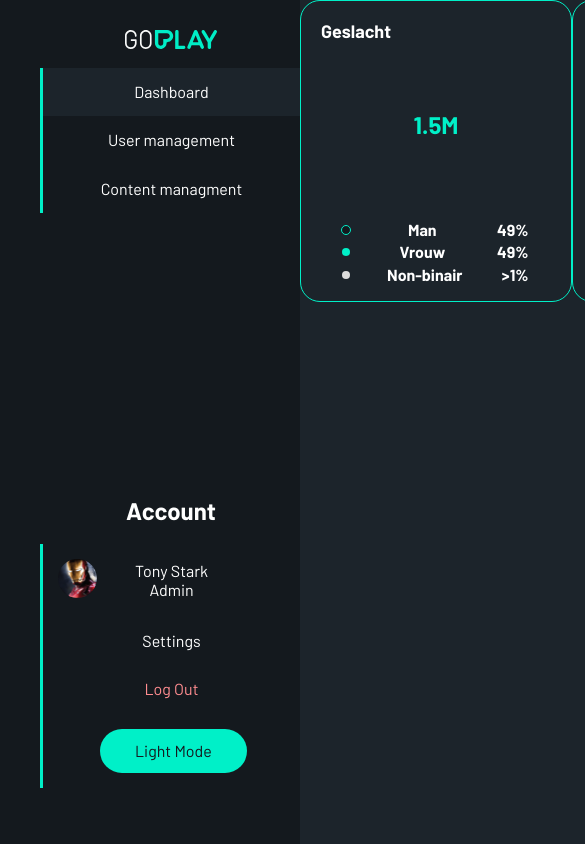
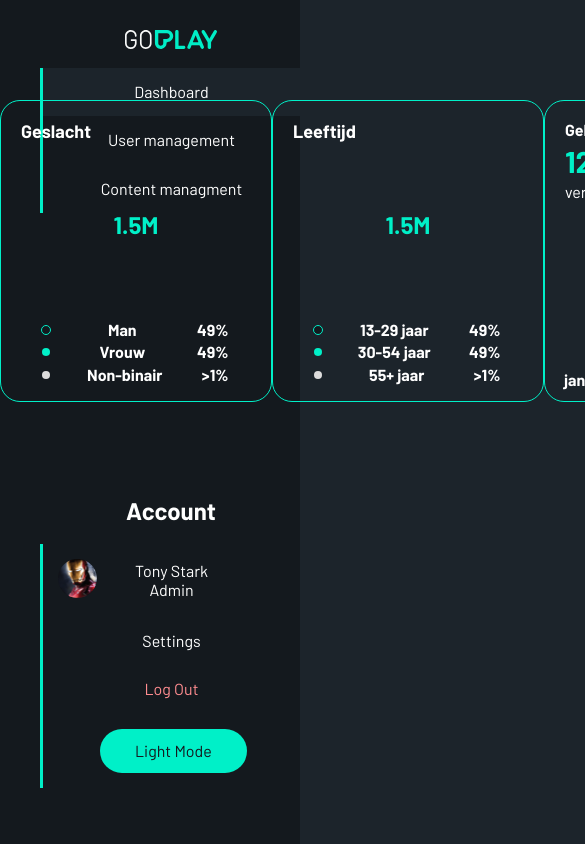
Before and after one commit to howest-WDD/opdracht-5-dashboard-groep-4-goplay, a website: page index.html in a window 390 px wide. Shown: the top 844 px of the page, 585 px wide, since content can reach past the window. Drawn offline with nearby package versions, Linux system fonts and the light colour scheme; files that its build step writes are made by us from their sources.

Commit message:
made grid responsive

```diff
--- a/index.html
+++ b/index.html
@@ -19,8 +19,7 @@
 		<script type="module" src="./dist/main-min.js"></script>
 	</head>
 	<body class="o-darkmode o-grid">
-		<nav>
-			<div class="wrapper">
+		<nav class="wrapper">
 			<div class="sidebar">
 				<img class="logo" src="/assets/svg/logo.svg" alt="GoPlay">
 				<ul>
@@ -47,7 +46,6 @@
 						<li class="item"><a class="item__accent" href="#">Log Out</a></li>
 						<li class="dark"><a class="c-button js-darkmode" href="#">Light Mode</a></li>
 					</ul>
-					</div>
 				</div>
 			</div>
 		</nav>
--- a/scss/components/_component.graph.scss
+++ b/scss/components/_component.graph.scss
@@ -2,7 +2,7 @@
 
 .c-graphs {
 	display: flex;
-	grid-area: content;
+	grid-area: 'content';
 }
 
 .c-doGraph {
--- a/scss/components/_component.nav.scss
+++ b/scss/components/_component.nav.scss
@@ -1,7 +1,7 @@
 @use '../settings/colors' as color;
 
 .wrapper {
-	grid-area: nav;
+	grid-area: 'nav';
 
 	display: flex;
 	position: relative;
--- a/scss/objects/_object.grid.scss
+++ b/scss/objects/_object.grid.scss
@@ -1,11 +1,22 @@
+@use '../tools/tools.breakpoints' as bp;
+
 .o-grid {
 	display: grid;
 
-	grid-template-rows: 1fr;
-	grid-template-columns: 300px 1fr;
+	grid-template-rows: 100px 1fr;
+	grid-template-columns: 1fr;
 
-	grid-template-areas: 'nav content';
+	grid-template-areas:
+		'nav'
+		'content';
 
 	gap: 0px;
 	height: 100%;
+
+	@include bp.up(tl) {
+		grid-template-rows: 1fr;
+		grid-template-columns: 300px 1fr;
+
+		grid-template-areas: 'nav' 'content';
+	}
 }
--- a/scss/tools/_tools.breakpoints.scss
+++ b/scss/tools/_tools.breakpoints.scss
@@ -35,7 +35,7 @@ $grid-breakpoints: (
 // Minimum breakpoint width. Null for the smallest (first) breakpoint.
 @function breakpoint-min($name, $breakpoints: $grid-breakpoints) {
 	$min: map-get($breakpoints, $name);
-	@return if($min != 0, $min, null);
+	@return if($min and $min > 0, $min + 0.02, null);
 }
 
 // Maximum breakpoint width.
```
Lines whose indentation alone changed are shown as unchanged.
